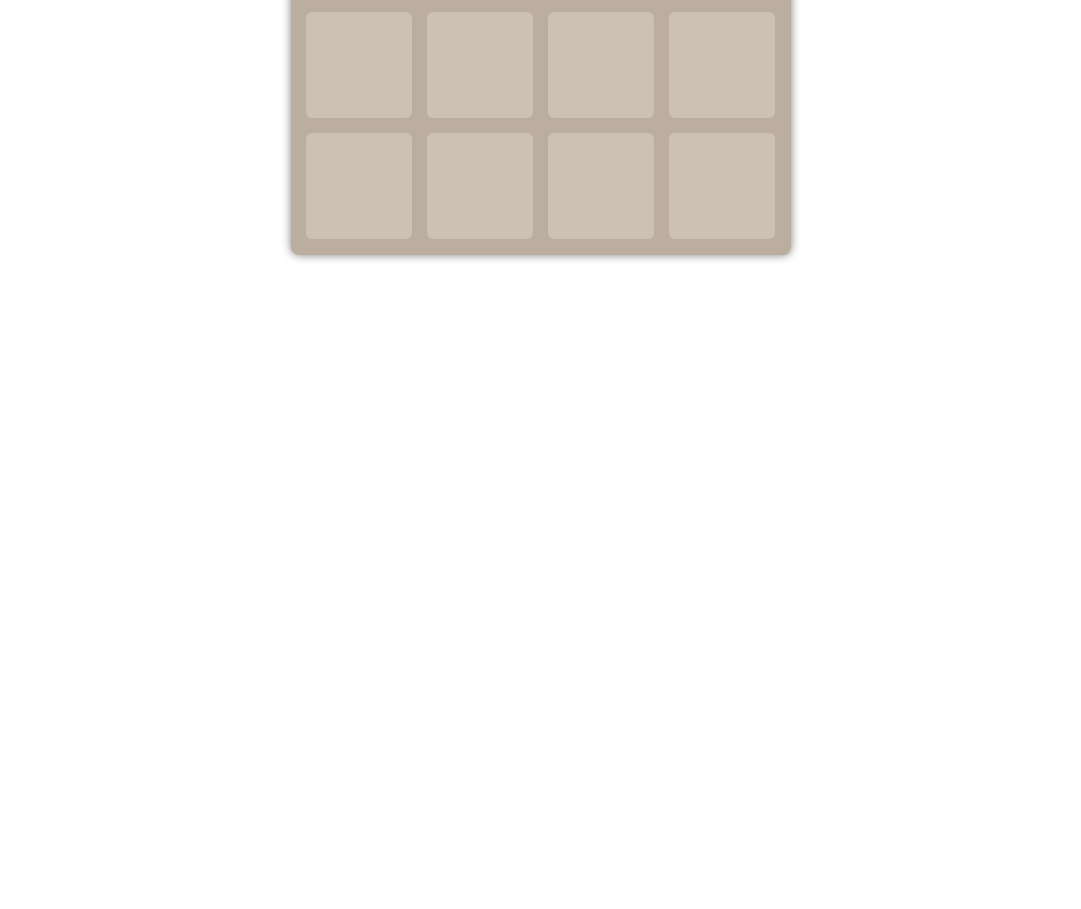
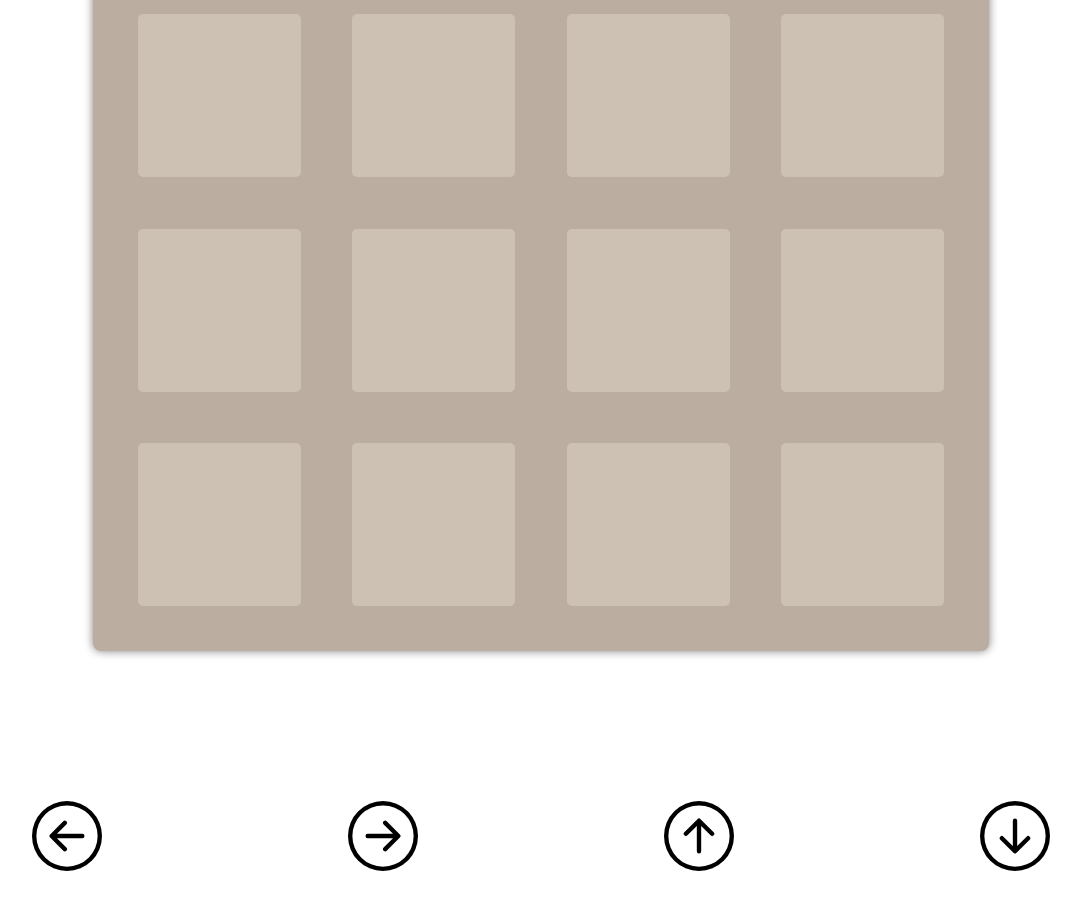
Before and after one commit to Tux123233/Tux123233, a plain HTML site: page index.html in a window 1280 px wide. Shown: the part 403-1312 px from the top of the page, without its empty margins (99-1180 px from the left). Before the commit the page ends 800 px from the top, so only its background shows below. Drawn offline with Linux system fonts and the light colour scheme.

Commit message:
Add files via upload

```diff
--- a/index.html
+++ b/index.html
@@ -35,6 +35,14 @@
             <li id="33"></li>
         </ul>
     </div>
+
+    <div id="control">
+        <img src="./left.svg" alt="左按钮" onclick="c('left')" width="70px" height="70px">
+        <img src="./right.svg" alt="右按钮" onclick="c('right')" width="70px" height="70px">
+        <img src="./up.svg" alt="上按钮" onclick="c('up')" width="70px" height="70px">
+        <img src="./down.svg" alt="下按钮" onclick="c('down')" width="70px" height="70px">
+    </div>
+
     <script src="./main.js"></script>
 </body>
 
--- a/main.js
+++ b/main.js
@@ -149,16 +149,8 @@ function show(array) {
 }
 
 show(board);
-window.addEventListener('keydown', function (event) {
-    if (event.key == 'w') {
-        board = move(board, 'up');
-    } else if (event.key == 's') {
-        board = move(board, 'down');
-    } else if (event.key == 'a') {
-        board = move(board, 'left');
-    } else if (event.key == 'd') {
-        board = move(board, 'right');
-    }
-    console.log(event.key);
-    show(board);
-})
+
+function c(direction) {
+    board = move(board, direction);
+    show(board)
+}
--- a/style.css
+++ b/style.css
@@ -1,44 +1,56 @@
 @font-face {
     font-family: "siyuan";
-    src: url("./SourceHanSansSC-Bold-2.otf");
+    src: url('./SourceHanSansSC-Bold-2.otf');
 }
 
 * {
-    font-family: "siyuan";
+    font-family: 'siyuan';
 }
 
 #board {
-    width: 500px;
-    height: 500px;
+    width: calc(100vw * 0.7);
+    height: calc(100vw * 0.7);
     background-color: #bbada0;
     margin: auto;
     position: relative;
     top: calc((100vh - 500px) / 2);
     border-radius: 8px;
-    padding: 15px;
+    padding: calc(100vw * 0.7 * 0.05);
     box-sizing: border-box;
     box-shadow: 0px 0px 10px gray;
+    display: flex;
+    flex-direction: column;
+    justify-content: space-between;
 }
 
 #board ul {
     list-style-type: none;
     padding: 0;
     margin: 0;
+    display: flex;
+    justify-content: space-between;
 }
 
 #board li {
-    width: 106px;
-    height: 106px;
+    width: calc(100vw * 0.7 / 5.5);
+    height: calc(100vw * 0.7 / 5.5);
     background-color: #cdc1b4;
-    margin-right: 15px;
-    float: left;
-    border-radius: 6px;
-    margin-bottom: 15px;
-    font-size: 40px;
+    font-size: auto;
     text-align: center;
-    line-height: 106px;
+    line-height: calc(100vw * 0.7 / 5);
+    border-radius: 5px;
+    line-height: calc(100vw * 0.7 / 5.5);
+    font-size: 20px;
+    font-weight: bold;
 }
 
 #board li:last-child {
     margin: 0;
 }
+
+#control {
+    margin-top: 300px;
+    height: 100px;
+    display: flex;
+    justify-content: space-around;
+}
```
Also changed, not shown: down.svg (added), left.svg (added), right.svg (added), up.svg (added).
